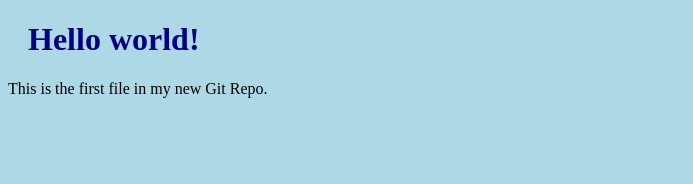
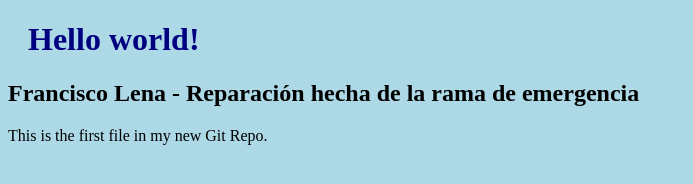
Before and after one commit to franlemar/RepositorioPrueba, a plain HTML site: page index.html in a window 1280 px wide. Shown: the whole page, without its empty margins (0-693 px from the left). Drawn offline with Linux system fonts and the light colour scheme.

Commit message:
Rama de emergencia modifica HTML

```diff
--- a/index.html
+++ b/index.html
@@ -6,6 +6,7 @@
 </head>
 <body>
 <h1>Hello world!</h1>
+<h2>Francisco Lena - Reparación hecha de la rama de emergencia</h2>
 <p>This is the first file in my new Git Repo.</p>
 </body>
 </html>
```
